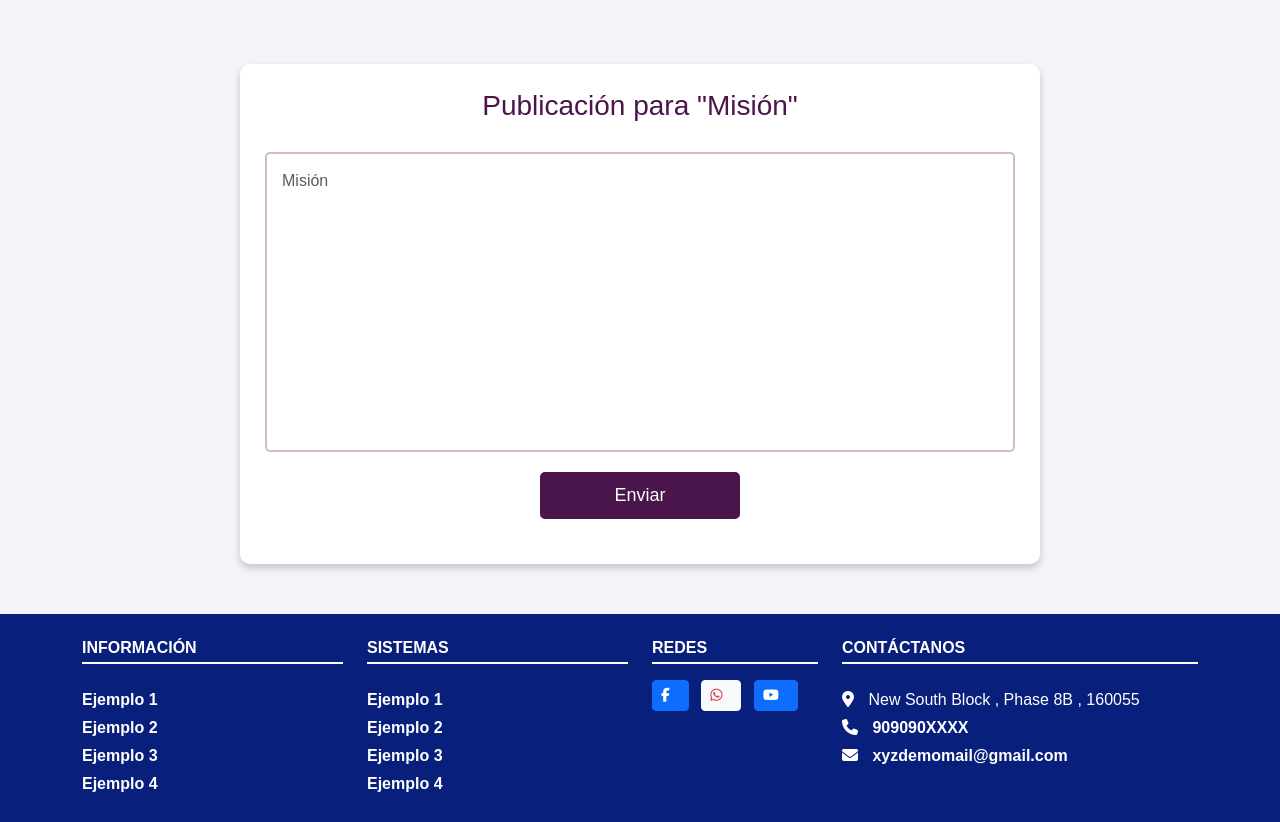
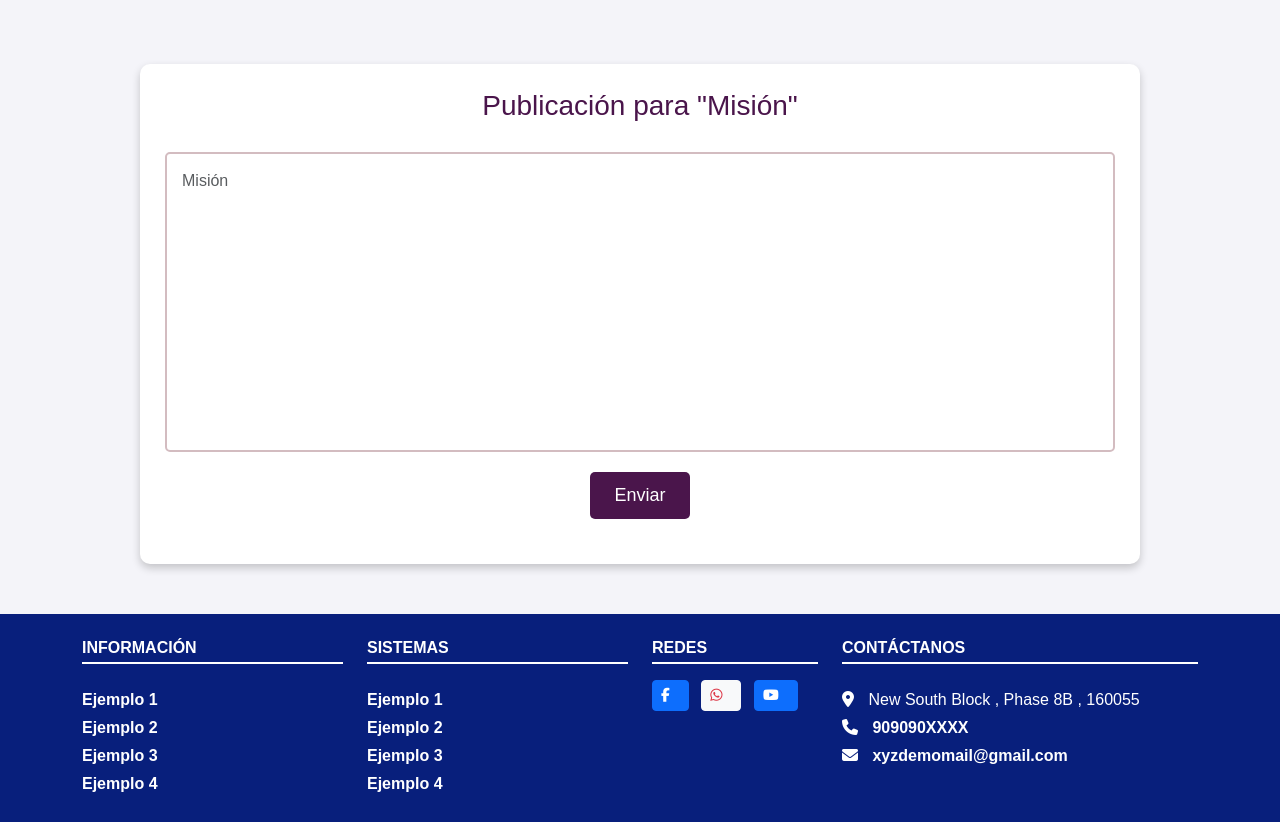
Before and after one commit to FernandoProgramador1/PaginaWeb, a PHP site: page /index.php?page=EdicionMision&IdMi=1 in a window 1280 px wide. Shown: the part 63-885 px from the top of the page. Run offline with PHP 8.4, Linux system fonts and the light colour scheme; tables that the repository leaves empty hold one stand-in row (values such as "Sample post"); some libraries are stand-ins or nearby versions.

Commit message:
Aumentar el ancho máximo de la sección principal y los botones

```diff
--- a/recursos/CSS/vmv.css
+++ b/recursos/CSS/vmv.css
@@ -9,7 +9,7 @@
      box-shadow: 0 4px 8px rgba(0, 0, 0, 0.2);
      padding: 25px;
      width: 100%;
-     max-width: 800px;
+     max-width: 1000px;
      margin: 40px auto;
  }
 
@@ -39,7 +39,7 @@
      transition: background-color 0.3s ease;
      display: block;
      width: 100%;
-     max-width: 200px;
+     max-width: 100px;
      margin: 20px auto;
  }
 
```
